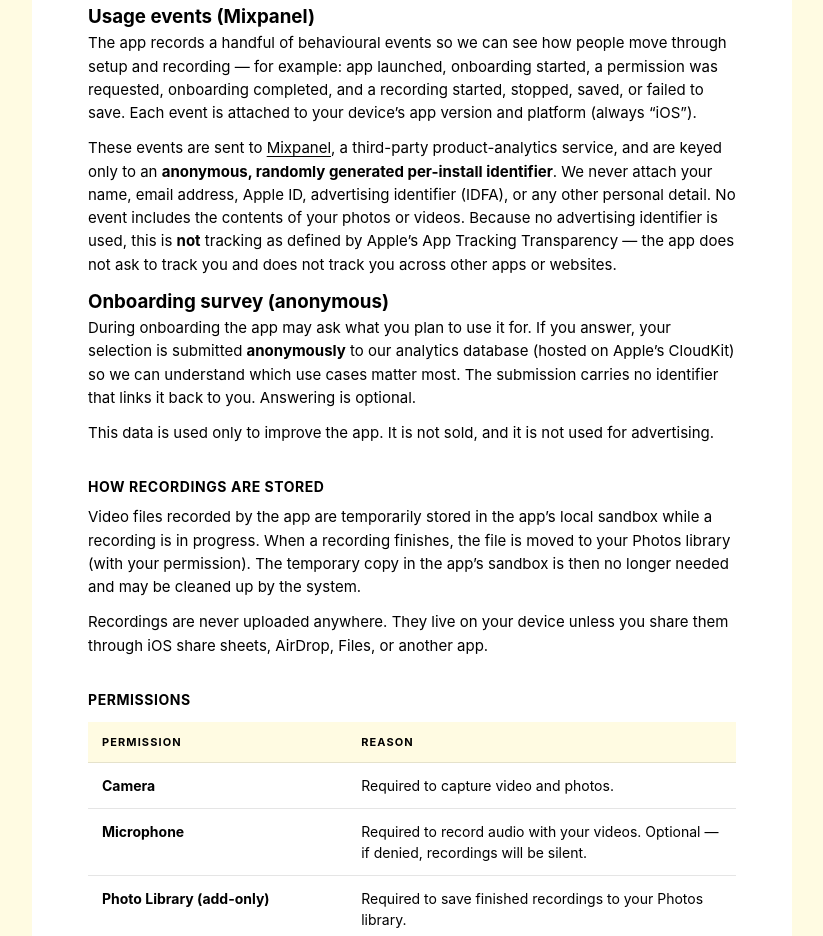
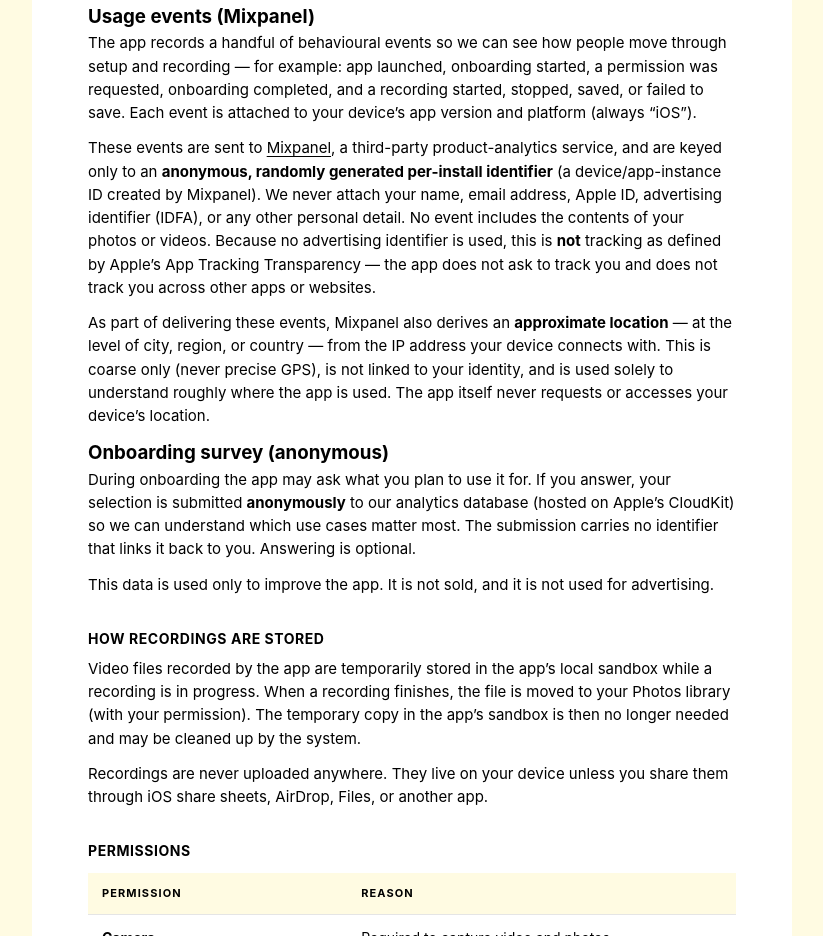
Before and after one commit to hmwheele/dualcreatorcamwebsite, a plain HTML site: page privacy/index.html in a window 1280 px wide. Shown: the part 935-1871 px from the top of the page, without its empty margins (228-1051 px from the left). Drawn offline with Linux system fonts and the light colour scheme.

Commit message:
Disclose anonymous Device ID and IP-derived coarse location in privacy policy

```diff
--- a/privacy/index.html
+++ b/privacy/index.html
@@ -115,7 +115,8 @@
 
     <h3>Usage events (Mixpanel)</h3>
     <p>The app records a handful of behavioural events so we can see how people move through setup and recording — for example: app launched, onboarding started, a permission was requested, onboarding completed, and a recording started, stopped, saved, or failed to save. Each event is attached to your device&rsquo;s app version and platform (always &ldquo;iOS&rdquo;).</p>
-    <p>These events are sent to <a href="https://mixpanel.com/legal/privacy-policy/" rel="noopener" target="_blank">Mixpanel</a>, a third-party product-analytics service, and are keyed only to an <strong>anonymous, randomly generated per-install identifier</strong>. We never attach your name, email address, Apple ID, advertising identifier (IDFA), or any other personal detail. No event includes the contents of your photos or videos. Because no advertising identifier is used, this is <strong>not</strong> tracking as defined by Apple&rsquo;s App Tracking Transparency — the app does not ask to track you and does not track you across other apps or websites.</p>
+    <p>These events are sent to <a href="https://mixpanel.com/legal/privacy-policy/" rel="noopener" target="_blank">Mixpanel</a>, a third-party product-analytics service, and are keyed only to an <strong>anonymous, randomly generated per-install identifier</strong> (a device/app-instance ID created by Mixpanel). We never attach your name, email address, Apple ID, advertising identifier (IDFA), or any other personal detail. No event includes the contents of your photos or videos. Because no advertising identifier is used, this is <strong>not</strong> tracking as defined by Apple&rsquo;s App Tracking Transparency — the app does not ask to track you and does not track you across other apps or websites.</p>
+    <p>As part of delivering these events, Mixpanel also derives an <strong>approximate location</strong> — at the level of city, region, or country — from the IP address your device connects with. This is coarse only (never precise GPS), is not linked to your identity, and is used solely to understand roughly where the app is used. The app itself never requests or accesses your device&rsquo;s location.</p>
 
     <h3>Onboarding survey (anonymous)</h3>
     <p>During onboarding the app may ask what you plan to use it for. If you answer, your selection is submitted <strong>anonymously</strong> to our analytics database (hosted on Apple&rsquo;s CloudKit) so we can understand which use cases matter most. The submission carries no identifier that links it back to you. Answering is optional.</p>
```
